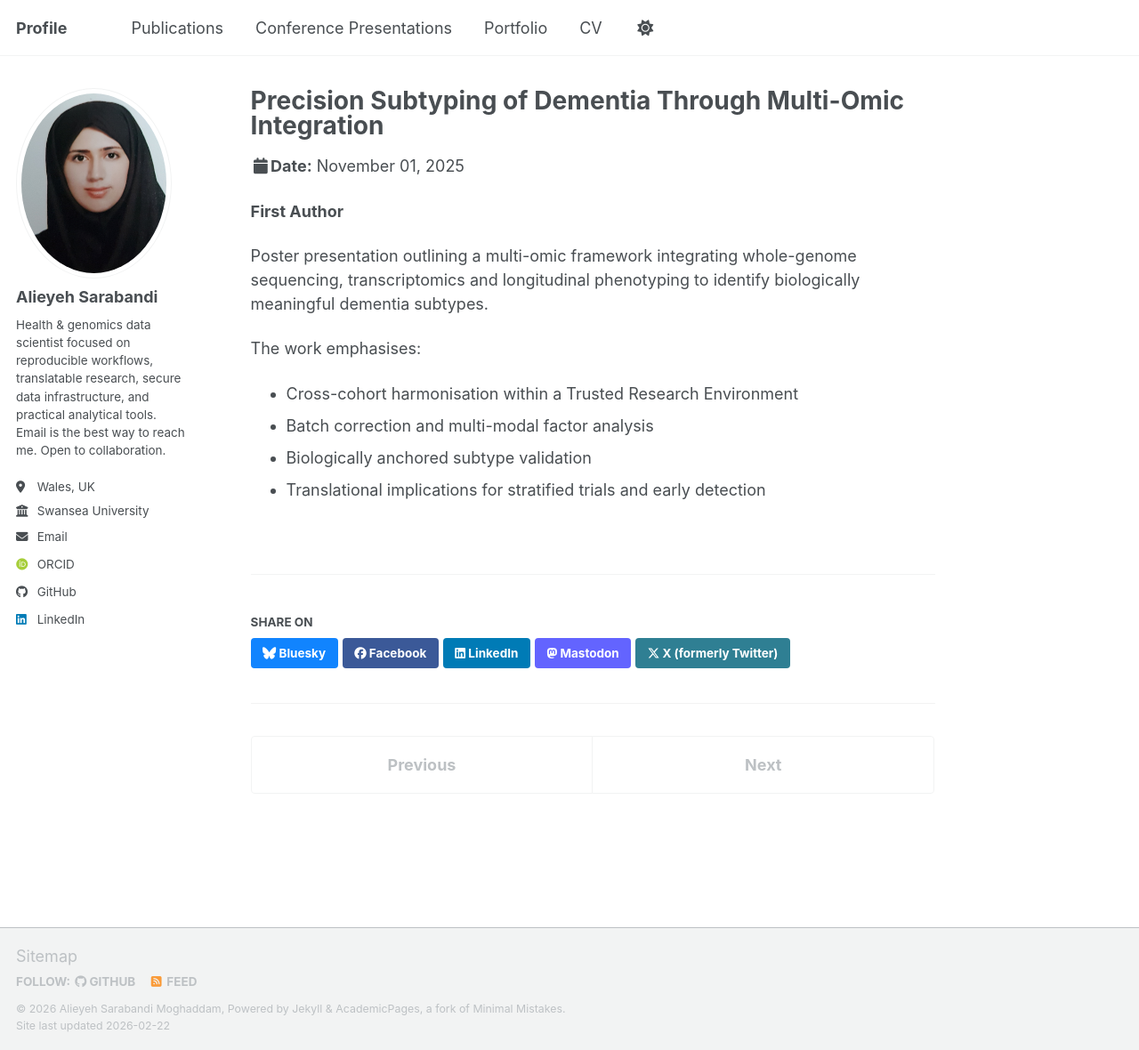
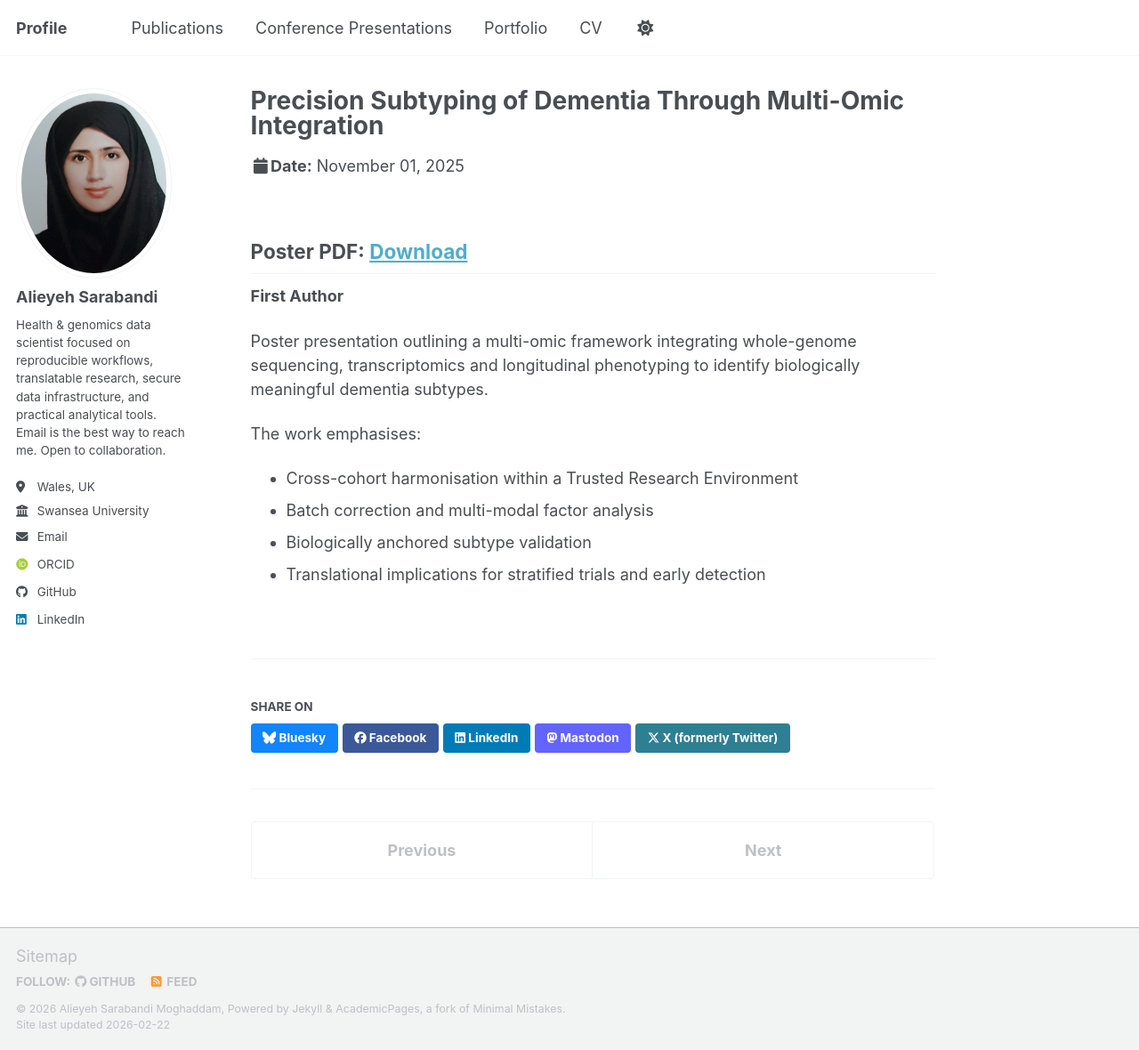
Before and after one commit to Alieyeh/alieyeh.github.io, a Jekyll site: the page built from _talks/2025-aruk-manchester-subtyping.md, in a window 1280 px wide and 1180 px high. Shown: the whole window at 89% size. Built offline with Jekyll 4.4.1, drawn with Linux system fonts in a browser that asks for light colours; some web fonts are replaced; a script bundle is joined from its source files by our own code; library files that are not in the unit come from our copies.

Commit message:
Update 2025-aruk-manchester-subtyping.md

```diff
--- a/_talks/2025-aruk-manchester-subtyping.md
+++ b/_talks/2025-aruk-manchester-subtyping.md
@@ -7,7 +7,8 @@ venue: "Alzheimer's Research UK Conference, Manchester"
 date: 2025-11-01
 location: "Manchester, UK"
 ---
-
+**Poster PDF:** [Download](/files/posters/ARUKSubtypingPoster.pdf)
+---
 **First Author**
 
 Poster presentation outlining a multi-omic framework integrating whole-genome sequencing, transcriptomics and longitudinal phenotyping to identify biologically meaningful dementia subtypes.
```
